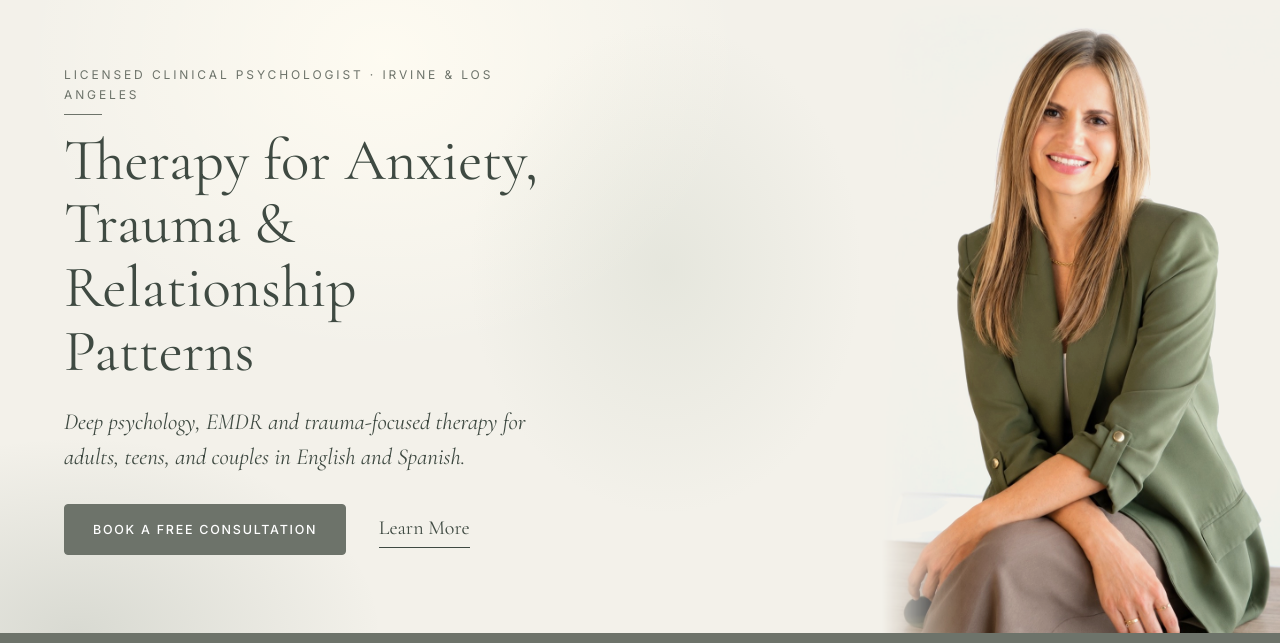
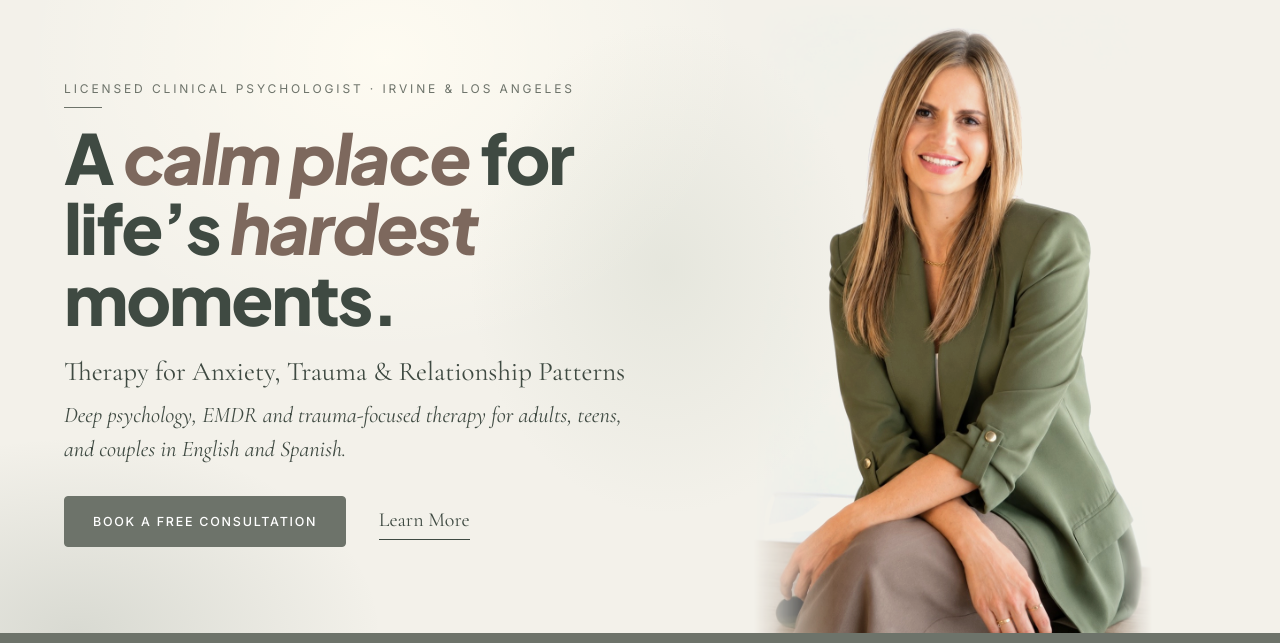
Before and after one commit to lemmenmeyer/thepsychotherapyspace, a plain HTML site: page index.html in a window 1280 px wide. Shown: the part 148-791 px from the top of the page. Drawn offline with nearby package versions, Linux system fonts and the light colour scheme.

Commit message:
Hero: rotating tagline, bold headline font, larger text, photo position
- New headline "A safe space for life's overwhelming moments" with rotating accent words in taupe
- Plus Jakarta Sans for the headline; previous title kept as subheading
- Larger hero text and wider text column
- Hero photo repositioned with softened edges

Co-Authored-By: Claude Opus 5.5 <noreply@anthropic.com>

```diff
--- a/index.html
+++ b/index.html
@@ -25,7 +25,7 @@
 <meta property="og:site_name" content="The Psychotherapy Space">
 <link rel="preconnect" href="https://fonts.googleapis.com">
 <link rel="preconnect" href="https://fonts.gstatic.com" crossorigin>
-<link href="https://fonts.googleapis.com/css2?family=Cormorant+Garamond:ital,wght@0,400;0,500;0,600;1,400&family=Inter:wght@300;400;500;600&display=swap" rel="stylesheet">
+<link href="https://fonts.googleapis.com/css2?family=Cormorant+Garamond:ital,wght@0,400;0,500;0,600;1,400&family=Inter:wght@300;400;500;600&family=Plus+Jakarta+Sans:ital,wght@0,800;1,800&display=swap" rel="stylesheet">
 <style>
 :root{
   --sage:#6d736a;        /* Muted sage-gray (Curry) */
@@ -293,13 +293,18 @@ a.card:hover .card-img img{transform:scale(1.04)}
 .hero-anim h1{color:var(--sage);text-shadow:none}
 /* Olive portrait hero */
 .hero-olive{--olive:var(--sage);--olive-dark:#3f4a42;min-height:88vh;padding-bottom:58px;color:var(--olive-dark);background:radial-gradient(ellipse 34% 40% at 6% 92%,rgba(95,111,99,.18),transparent 70%),radial-gradient(ellipse 22% 50% at 52% 40%,rgba(168,181,162,.18),transparent 70%),radial-gradient(ellipse 40% 60% at 30% 10%,rgba(255,252,242,.9),transparent 70%),#f3f1ea}
-.hero-olive-photo{mix-blend-mode:multiply;filter:brightness(1.09) saturate(.96);position:absolute;right:0;bottom:0;height:calc(100% - 14px);width:auto;max-width:none;-webkit-mask-image:linear-gradient(to right,transparent 0,#000 20%),linear-gradient(to bottom,transparent 0,#000 8%);-webkit-mask-composite:source-in;mask-image:linear-gradient(to right,transparent 0,#000 20%),linear-gradient(to bottom,transparent 0,#000 8%);mask-composite:intersect}
+.hero-olive-photo{mix-blend-mode:multiply;filter:brightness(1.09) saturate(.96);position:absolute;right:clamp(0px,10vw,190px);bottom:0;height:calc(100% - 14px);width:auto;max-width:none;-webkit-mask-image:linear-gradient(to right,transparent 0,#000 20%,#000 90%,transparent 100%),linear-gradient(to bottom,transparent 0,#000 8%);-webkit-mask-composite:source-in;mask-image:linear-gradient(to right,transparent 0,#000 20%,#000 90%,transparent 100%),linear-gradient(to bottom,transparent 0,#000 8%);mask-composite:intersect}
 .hero-olive>.container{max-width:none;margin:0;padding:0 24px 0 clamp(24px,5vw,90px)}
-.hero-olive .hero-inner{max-width:min(480px,44vw);padding:72px 0}
+.hero-olive .hero-inner{max-width:min(640px,50vw);padding:72px 0}
 .hero-olive .eyebrow{color:var(--olive)}
 .hero-olive .eyebrow::after{background:var(--olive)}
 .hero.hero-olive h1{color:var(--olive-dark);text-shadow:none;font-size:clamp(40px,4.6vw,64px);line-height:1.08}
-.hero.hero-olive p{color:var(--olive-dark);text-shadow:none;opacity:1;font-family:var(--serif);font-style:italic;font-size:23px;line-height:1.5;max-width:470px}
+.hero.hero-olive h1{font-family:"Plus Jakarta Sans",var(--sans,system-ui),sans-serif;font-weight:800;letter-spacing:-.03em;line-height:1.02;font-size:clamp(40px,5.4vw,84px)}
+.hero.hero-olive h1 em{font-style:italic;color:#7D685D}
+.hero.hero-olive h1 .rot{display:inline-block;transition:opacity .45s ease,transform .45s ease}
+.hero.hero-olive h1 .rot.out{opacity:0;transform:translateY(.25em)}
+.hero.hero-olive .hero-sub{font-family:var(--serif);font-weight:400;font-size:clamp(22px,2.1vw,30px);line-height:1.3;color:var(--olive-dark);margin:22px 0 8px;text-shadow:none}
+.hero.hero-olive p{color:var(--olive-dark);text-shadow:none;opacity:1;font-family:var(--serif);font-style:italic;font-size:clamp(21px,1.75vw,26px);line-height:1.5;max-width:580px}
 .hero-olive .btn.js-book{background:var(--olive);border-color:var(--olive);color:#fff}
 .hero-olive .btn.js-book:hover{background:var(--olive-dark);border-color:var(--olive-dark)}
 .hero-link{display:inline-block;margin-left:28px;font-family:var(--serif);font-size:20px;color:var(--olive-dark);border-bottom:1px solid currentColor;padding-bottom:2px;vertical-align:middle}
@@ -416,11 +421,23 @@ a.card:hover .card-img img{transform:scale(1.04)}
   <img class="hero-olive-photo" src="assets/dr-gutierrez-hero.jpg" width="900" height="1560" alt="Dr. Mar&iacute;a del Carmen Gutierrez, licensed clinical psychologist">
   <div class="container"><div class="hero-inner">
     <span class="eyebrow">Licensed Clinical Psychologist &middot; Irvine &amp; Los Angeles</span>
-    <h1>Therapy for Anxiety, Trauma &amp; Relationship Patterns</h1>
+    <h1>A <em class="rot" data-words="safe space|calm place|steady place|gentle space">safe space</em> for life&rsquo;s <em class="rot" data-words="overwhelming|hardest|uncertain|tender">overwhelming</em> moments.</h1>
+    <h2 class="hero-sub">Therapy for Anxiety, Trauma &amp; Relationship Patterns</h2>
     <p>Deep psychology, EMDR and trauma-focused therapy for adults, teens, and couples in English and Spanish.</p>
     <a href="https://drmariagutierrez.clientsecure.me" class="btn js-book">Book a Free Consultation</a>
     <a href="about.html" class="hero-link">Learn More</a>
   </div></div>
+<script>
+(function(){
+  var r=document.querySelectorAll(".hero-olive .rot"); if(!r.length||window.matchMedia("(prefers-reduced-motion: reduce)").matches) return;
+  var lists=[].map.call(r,function(e){return e.getAttribute("data-words").split("|")}), i=0;
+  setInterval(function(){
+    i=(i+1)%lists[0].length;
+    r.forEach(function(e){e.classList.add("out")});
+    setTimeout(function(){ r.forEach(function(e,k){e.textContent=lists[k][i%lists[k].length]; e.classList.remove("out")}); },450);
+  },3200);
+})();
+</script>
   <div class="hero-olive-bar"><div class="container">
     <span><svg viewBox="0 0 24 24" aria-hidden="true"><circle cx="12" cy="9" r="6"/><circle cx="12" cy="9" r="3"/><path d="M8.5 14 7 22l5-3 5 3-1.5-8"/></svg>Licensed Clinical Psychologist</span>
     <span><svg viewBox="0 0 24 24" aria-hidden="true"><path d="M3 11a7 5.5 0 0 1 14 0 7 5.5 0 0 1-7 5.5c-1 0-2-.1-2.8-.4L4 18l1-3.2A5 5 0 0 1 3 11z"/><path d="M19.5 9.5A5.5 4.5 0 0 1 21 13c0 1.2-.4 2.3-1.2 3.1L21 19l-3.2-1.3c-.9.3-1.8.5-2.8.5"/></svg>English &amp; Spanish</span>
```
